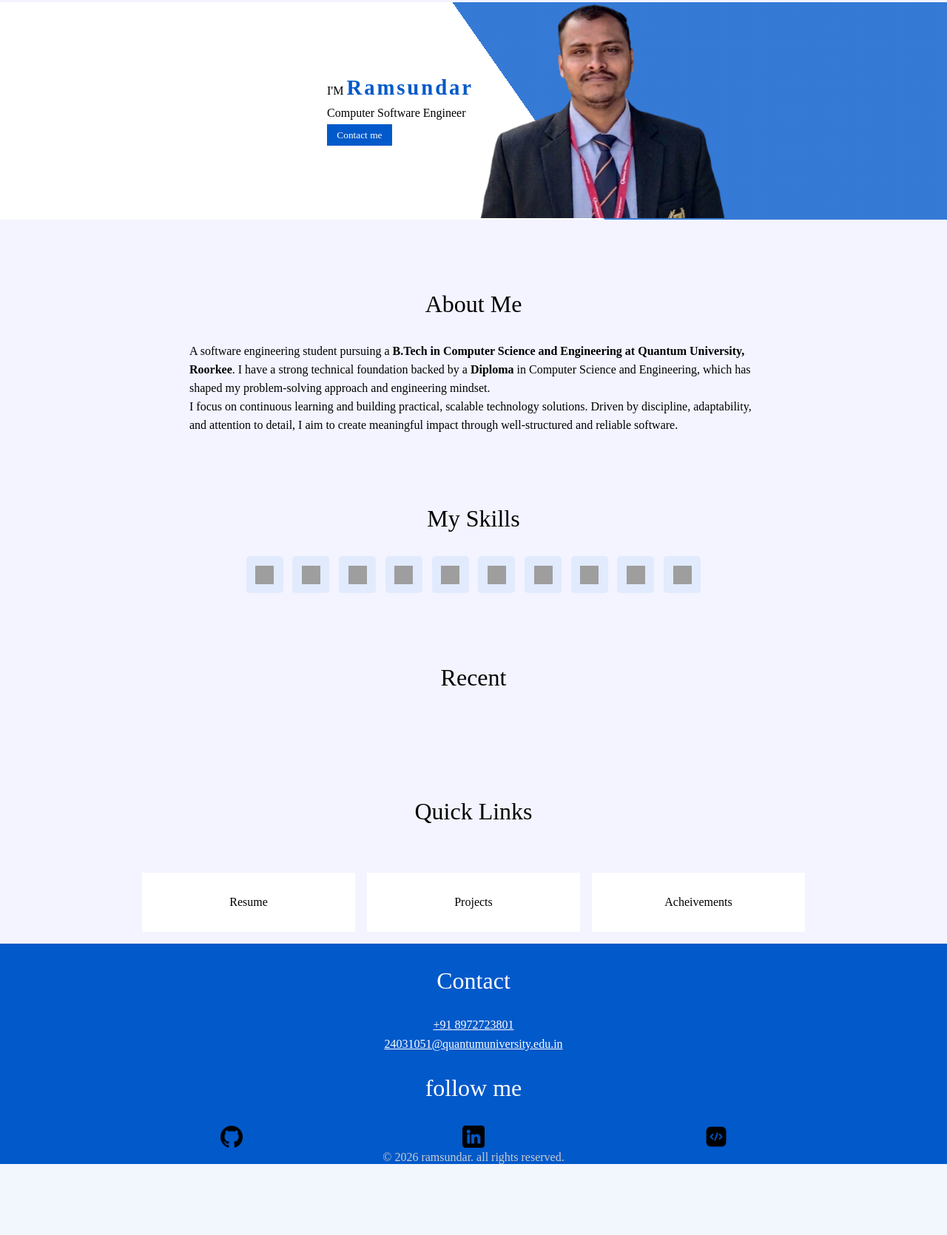
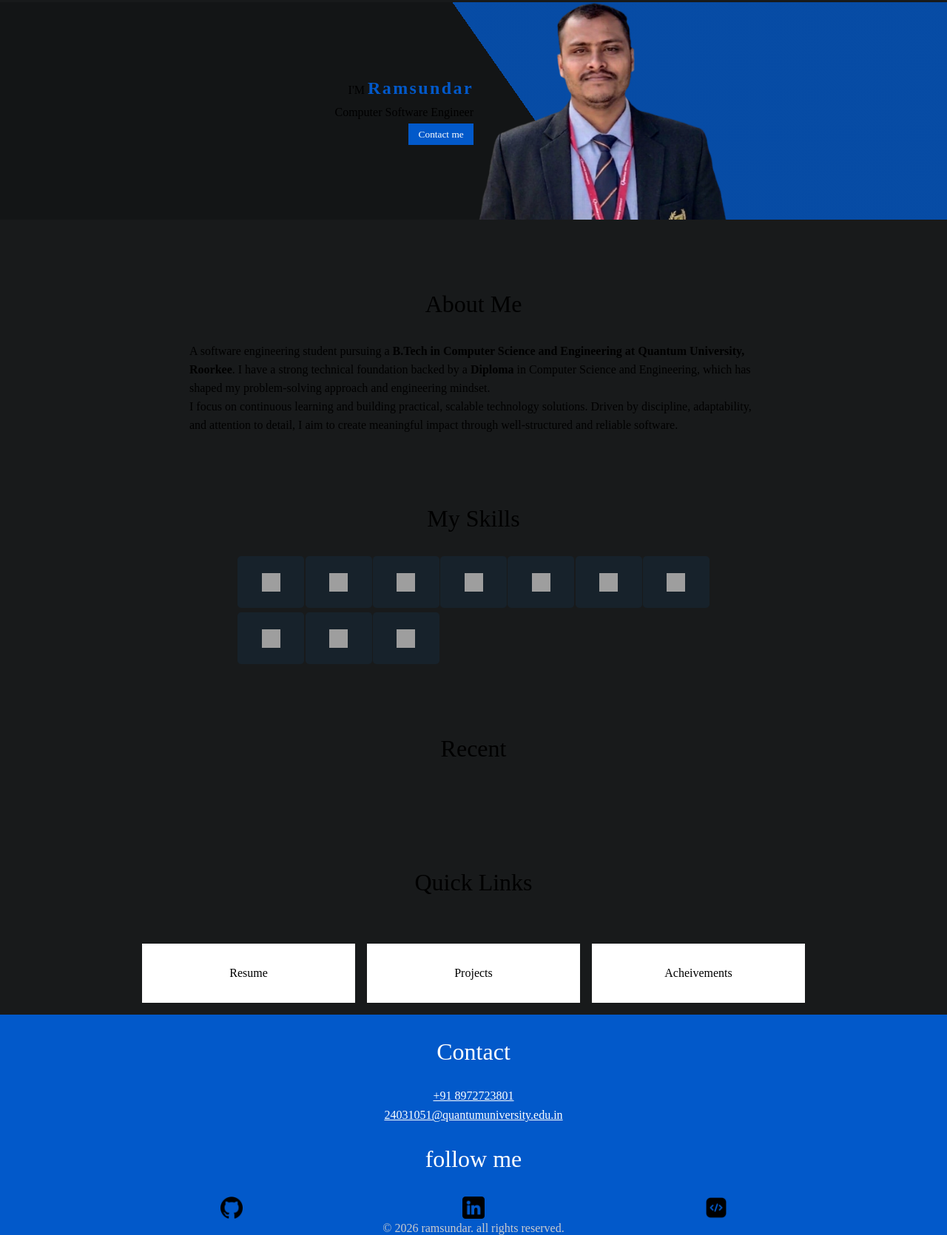
Before and after one commit to Ramsundar-Kushwaha/Portfolio2.0, a Flask app: page / in a window 1280 px wide. Shown: the part 59-1729 px from the top of the page at 74% size. Before the commit the page ends 1633 px from the top, so only its background shows below. Run offline with Flask 3, Linux system fonts and the light colour scheme; data that the repository does not hold is empty; some web fonts are replaced; grey boxes are pictures that could not be loaded.

Commit message:
bg fixed

```diff
--- a/static/css/base.css
+++ b/static/css/base.css
@@ -1,5 +1,7 @@
 :root{
     --GoogleSans : "GoogleSans";
+    --lightBg : #f3f4ff;
+    --darkBg : #181a1b;
 }
 *{
     padding: 0;
@@ -18,7 +20,7 @@ body::-webkit-scrollbar{
 body{
     min-height: 100vh;
     width: 100%;
-    background-color: #f3f4ff;
+    background-color: var(--darkBg);
 
     display: grid;
     grid-template-columns: 1fr;
--- a/static/css/index.css
+++ b/static/css/index.css
@@ -2,6 +2,7 @@
     --googleSans : "GoogleSans";
     --swayamBg : #f3f4ff;
     --swayam : #0259ca;
+    --dark-bg:#131516;
 }
 
 *{
@@ -22,7 +23,7 @@ main h1{
     margin-top: 2em;
 }
 .landing-page{
-    background:linear-gradient(55deg,white 55%, #0259cac9 45%);
+    background:linear-gradient(55deg,var(--dark-bg) 55%, #0259cac9 45%);
 
     display: grid;
     grid-template-rows: subgrid;
@@ -33,8 +34,10 @@ main h1{
 .short-intro{
     width: 100%;
     height: 100%;
-    justify-items: end;
+    /* justify-items: end; */
     align-content: center;
+    /* background-color: red; */
+    text-align: end;
 }
 .intro-main p{
     line-height: 30px;
@@ -55,7 +58,7 @@ main h1{
 }
 .intro-main p span{
     color: var(--swayam);
-    font-size: 1.8em;
+    font-size: 1.5em;
     font-weight: bold;
     letter-spacing: 0.1em;
 }
@@ -65,8 +68,8 @@ main h1{
 }
 .landing-page img{
     width: min(350px, 100%);
-    height: min(350px, 100%);
-    object-fit: contain;
+    height: 100%;
+    object-fit: cover;
 }
 h1{
     font-family: var(--googleSans);
@@ -98,15 +101,16 @@ h1{
     justify-self: center;
 
     display: grid;
-    grid-template-columns: repeat(auto-fit, 50px);
+    grid-template-columns: repeat(auto-fit, 90px);
     grid-row-gap: .4em;
     justify-content: space-evenly;
 }
 .skill{
     width: 100%;
-    height: 50px;
+    height: 70px;
     border-radius: .3em;
     background-color: #187ae214;
+    /* background-color: black; */
 
     display: flex;
     flex-direction: column;
```
